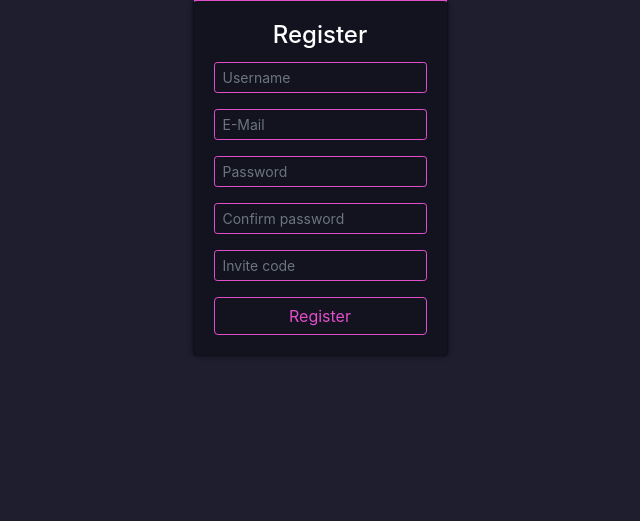
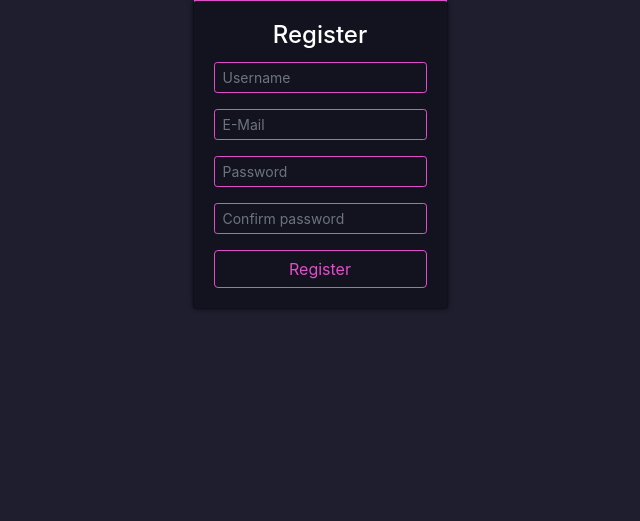
Before and after one commit to SkyFallOfficial/Zrinyi, a PHP site: page /register.php in a window 1280 px wide. Shown: the part 105-626 px from the top of the page, without its empty margins (320-960 px from the left). Run offline with PHP 8.4, Linux system fonts and the light colour scheme; some libraries are stand-ins or nearby versions.

Commit message:
Update register.php

```diff
--- a/panel/register.php
+++ b/panel/register.php
@@ -51,10 +51,6 @@ Util::navbar();
 							<input type="password" class="form-control form-control-sm" placeholder="Confirm password" name="confirmPassword" minlength="4" required>
 						</div>
 
-						<div class="form-group">
-							<input type="text" class="form-control form-control-sm" placeholder="Invite code" name="invCode" required>
-						</div>
-
 						<button class="btn btn-outline-primary btn-block" id="submit" type="submit" value="submit">Register</button>
 
 					</form>
```
